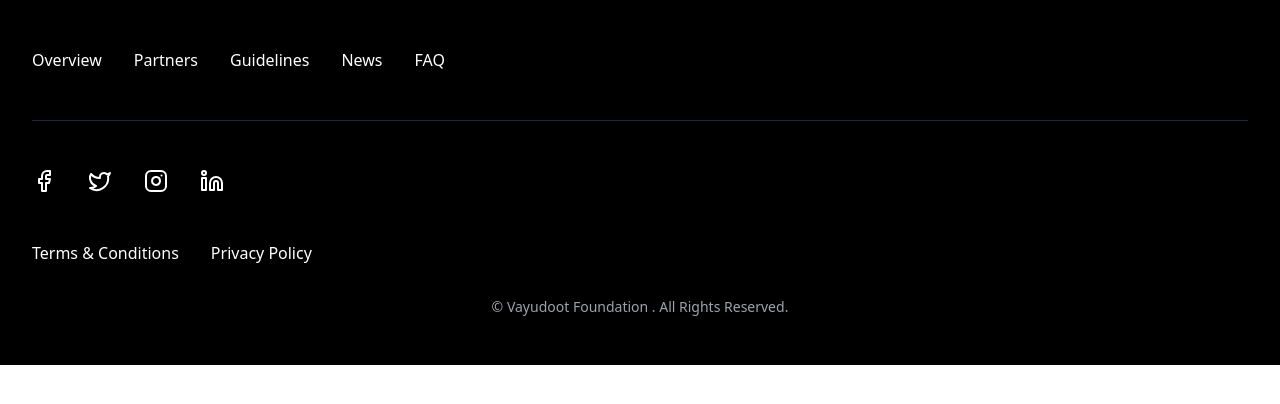
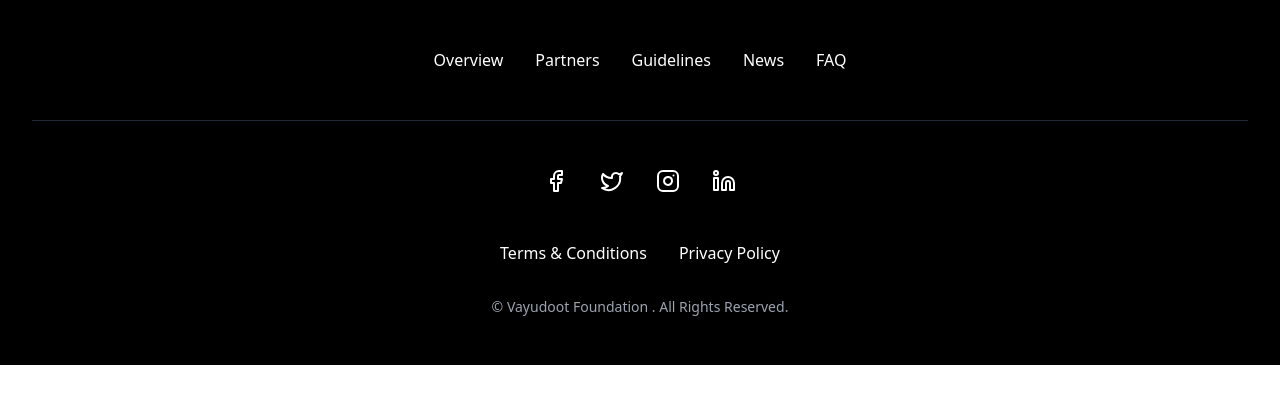
Before and after one commit to Devansh4971/Vayudoot, a Next.js app: page /components/footer in a window 1280 px wide. Shown: the top 404 px of the page. Built offline with nearby package versions, Linux system fonts and the light colour scheme.

Commit message:
added social and broken links

```diff
--- a/src/app/components/footer/page.tsx
+++ b/src/app/components/footer/page.tsx
@@ -16,22 +16,22 @@ const legalLinks = [
 
 const socialLinks = [
     { name: 'Facebook', icon: Facebook, href: '#' },
-    { name: 'Twitter', icon: Twitter, href: '#' },
-    { name: 'Instagram', icon: Instagram, href: '#' },
-    { name: 'LinkedIn', icon: Linkedin, href: '#' },
+    { name: 'Twitter', icon: Twitter, href: 'https://x.com/i/flow/login?redirect_after_login=%2FVayudootabesec' },
+    { name: 'Instagram', icon: Instagram, href: 'https://www.instagram.com/vayudoot_abesec/?utm_source=qr&igsh=MWJ5cXFrYjNjc2UxOQ%3D%3D#' },
+    { name: 'LinkedIn', icon: Linkedin, href: 'https://www.linkedin.com/company/vayudoot-abesec' },
 
 ];
 export default function Footer() {
     return (
         <footer className="bg-black text-white">
-            <div className="max-w-7xl mx-auto px-4 sm:px-6 lg:px-8 py-12">
+            <div className="max-w-7xl  mx-auto px-4 sm:px-6 lg:px-8 py-12">
                 {/* Main Navigation */}
-                <nav className="flex flex-wrap gap-x-8 mb-12">
+                <nav className="flex items-center justify-center flex-wrap gap-x-8 mb-12">
                     {navigation.map((item) => (
                         <a
                             key={item.name}
                             href={item.href}
-                            className="text-white hover:text-gray-300 transition-colors"
+                            className="text-white text-center hover:text-gray-300 transition-colors"
                         >
                             {item.name}
                         </a>
@@ -42,7 +42,7 @@ export default function Footer() {
                 <div className="border-t border-gray-800 mb-12"></div>
 
                 {/* Social Links */}
-                <div className="flex flex-wrap gap-8 mb-12">
+                <div className="flex justify-center flex-wrap gap-8 mb-12">
                     {socialLinks.map((item) => {
                         const Icon = item.icon;
                         return (
@@ -59,7 +59,7 @@ export default function Footer() {
                 </div>
 
                 {/* Legal Links */}
-                <div className="flex flex-wrap gap-8 mb-8">
+                <div className="flex justify-center flex-wrap gap-8 mb-8">
                     {legalLinks.map((item) => (
                         <a
                             key={item.name}
--- a/src/app/components/heading/heading.css
+++ b/src/app/components/heading/heading.css
@@ -9,7 +9,7 @@
 }
 
 .backg {
-    height: 35vh;
+    height: 40vh;
     display: flex;
     align-items: center;
     justify-content: center;
--- a/src/app/components/navbar/page.tsx
+++ b/src/app/components/navbar/page.tsx
@@ -82,7 +82,7 @@ const Navbar = () => {
                                 {item.title}
                             </a>
                         ))}
-                        <button className="mt-6 bg-white text-black text-xl font-bold px-6 py-3 rounded-md hover:bg-blue-700 transition-colors duration-200">
+                        <button onClick={(e) => Router.push("https://forms.gle/8uXKTbTn16oe9ftK6")} className="mt-6 bg-white text-black text-xl font-bold px-6 py-3 rounded-md hover:bg-blue-700 transition-colors duration-200">
                             Register
                         </button>
                     </div>
```
